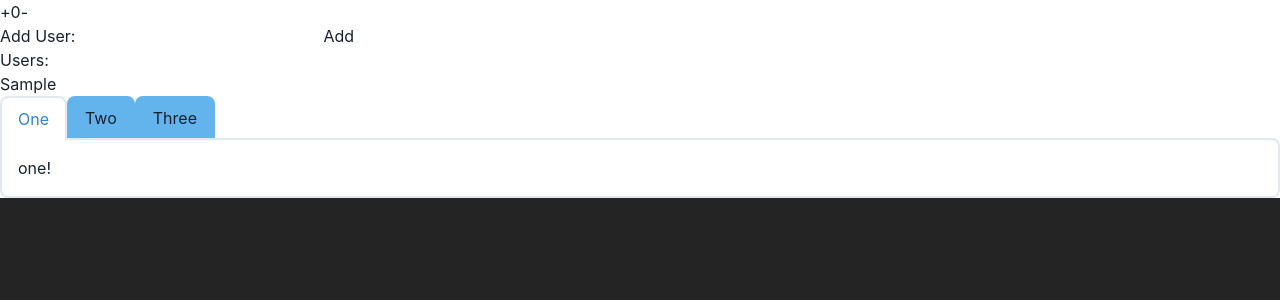
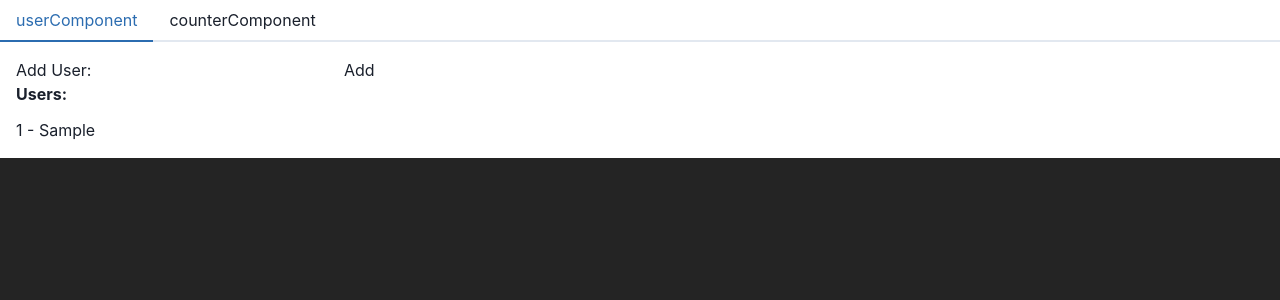
Before and after one commit to YuthapongP/test-projects, a React (Vite) app: page / in a window 1280 px wide. Both pictures are taken after typing "Sample" into the empty fields and a click on the button "Add". Shown: the top 300 px of the page. Built offline with nearby package versions, Linux system fonts and the light colour scheme.

Commit message:
save some extra edits

```diff
--- a/src/App.tsx
+++ b/src/App.tsx
@@ -268,8 +268,8 @@ function App() {
       {/* <DragDrop></DragDrop> */}
       {/* <CheckboxGroupComponent /> */}
       {/* <ReadAsText></ReadAsText> */}
-      <Increment />
-      <Users />
+      {/* <Increment /> */}
+      {/* <Users /> */}
       {/* <TestTailwind /> */}
       <TabsBar />
     </>
--- a/src/Redux2/Users.tsx
+++ b/src/Redux2/Users.tsx
@@ -1,6 +1,7 @@
 import React, { useState } from "react";
 import { addUsers } from "./userSlice";
 import { useDispatch, useSelector } from "react-redux";
+import { List, ListItem } from "@chakra-ui/react";
 
 export default function Users() {
   const [newUser, setNewUser] = useState<string>(""); // Initialize with empty string
@@ -20,7 +21,7 @@ export default function Users() {
   return (
     <div>
       <form onSubmit={handeAddUsers}>
-        <label htmlFor="user">Add User:</label>
+        <label htmlFor="user">Add User: </label>
         <input
           type="text"
           id="user"
@@ -29,12 +30,14 @@ export default function Users() {
         />
         <button type="submit">Add</button>
       </form>
-      <ul>
-        Users:
-        {users?.users?.map((user: any) => (
-          <li key={user?.name}>{user.name}</li>
+      <List spacing={3} stylePosition="inside">
+        <ListItem fontWeight="bold">Users:</ListItem>
+        {users?.users?.map((user, idx) => (
+          <ListItem key={user.name}>
+            {idx + 1} - {user.name}
+          </ListItem>
         ))}
-      </ul>
+      </List>
     </div>
   );
 }
--- a/src/Tabs/Tabs.tsx
+++ b/src/Tabs/Tabs.tsx
@@ -1,25 +1,27 @@
 import React from "react";
 import { Tabs, TabList, TabPanels, Tab, TabPanel } from "@chakra-ui/react";
+import Users from "../Redux2/Users";
+import Increment from "../Redux2/Increment";
+
+const toRenderComponents = {
+  userComponent: Users,
+  counterComponent: Increment,
+};
 
 const TabsBar = () => {
   return (
-    <Tabs variant={"colorful"}>
+    <Tabs>
       <TabList>
-        <Tab>One</Tab>
-        <Tab>Two</Tab>
-        <Tab>Three</Tab>
+        {Object.keys(toRenderComponents).map((title) => (
+          <Tab>{title}</Tab>
+        ))}
       </TabList>
-
       <TabPanels>
-        <TabPanel>
-          <p>one!</p>
-        </TabPanel>
-        <TabPanel>
-          <p>two!</p>
-        </TabPanel>
-        <TabPanel>
-          <p>three!</p>
-        </TabPanel>
+        {Object.values(toRenderComponents).map((Component: React.FC) => (
+          <TabPanel>
+            <Component />
+          </TabPanel>
+        ))}
       </TabPanels>
     </Tabs>
   );
```
